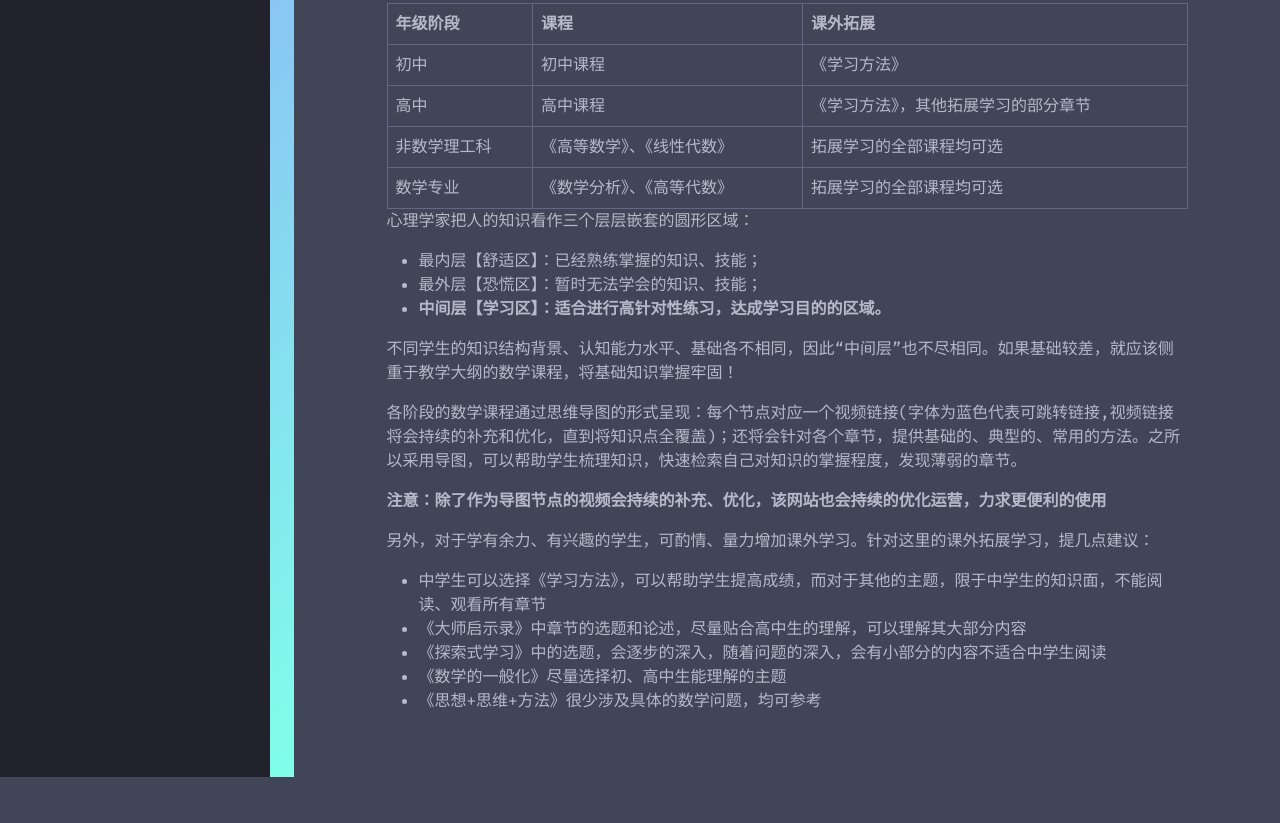
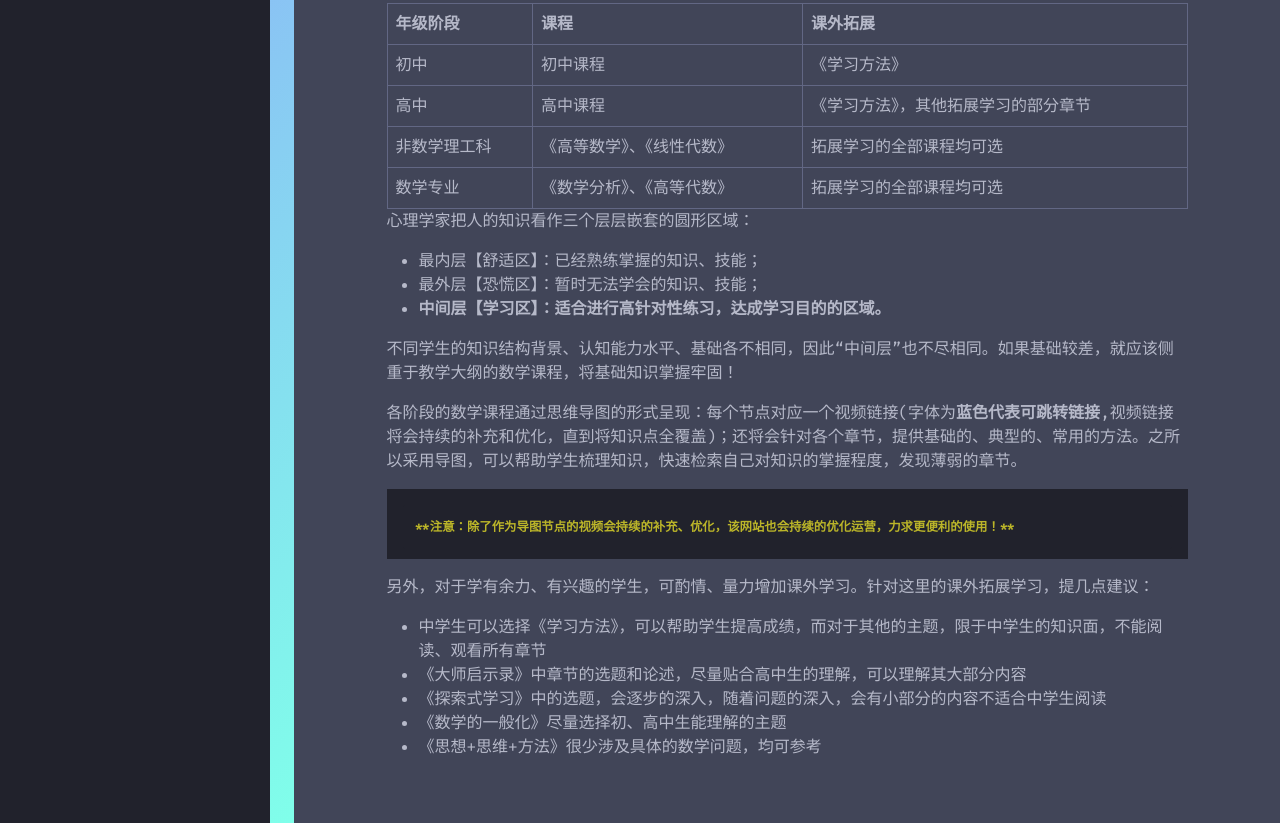
Before and after one commit to jj-math/jj-math.github.io, a plain HTML site: page index.html in a window 1280 px wide. Shown: the part 961-1784 px from the top of the page. Before the commit the page ends 1738 px from the top, so only its background shows below. Drawn offline with nearby package versions, Linux system fonts and the light colour scheme; a script that the page names is missing.

Commit message:
首页修改

```diff
--- a/index.html
+++ b/index.html
@@ -780,7 +780,7 @@
 <article>
 <p><h1 id="_1">简介</h1>
 <p>究尽数学是一个优秀的数学IP，专注于数学思想、思维、知识和方法的分享！</p>
-<p>博主毕业于<strong>哈尔滨工业大学</strong>，是个数学小硕，为学习数学的各级同学（<strong>初中、高中、大学</strong>）准备了系列的学习资料！课程以思维导图的形式展示，使得知识结构一目了然，点击相关的链接，将跳转到视频的播放页面。注意课程为付费的视频，需要在视频平台购买之后学习！</p>
+<p>博主毕业于<strong>哈尔滨工业大学</strong>，是个数学小硕，为学习数学的各级同学（<strong>初中、高中、大学</strong>）准备了系列的学习资料！课程以思维导图的形式展示，使得知识结构一目了然，点击相关的链接，将跳转到视频的播放页面(内容会持续补充、完善)。注意课程为付费的视频，需要在视频平台购买之后学习！</p>
 <h2 id="_2">数学应该学什么？</h2>
 <p>当然是各种的数学概念、定理、公式和法则等等各种知识。在这里将呈现初中、高中各年级阶段的全部课程内容；以及面向非数学专业的理工科大学生，准备了《高等数学》和《线性代数》；面向数学专业提供了《数学分析》和《高等代数》两门专业基础课。所有的课程都是精心制作的视频，具体的课程目录，请到导航页寻找！</p>
 <h3 id="_3">数学课程</h3>
@@ -871,8 +871,9 @@
 <li><strong>中间层【学习区】：适合进行高针对性练习，达成学习目的的区域。</strong></li>
 </ul>
 <p>不同学生的知识结构背景、认知能力水平、基础各不相同，因此“中间层”也不尽相同。如果基础较差，就应该侧重于教学大纲的数学课程，将基础知识掌握牢固！</p>
-<p>各阶段的数学课程通过思维导图的形式呈现：每个节点对应一个视频链接(字体为蓝色代表可跳转链接,视频链接将会持续的补充和优化，直到将知识点全覆盖)；还将会针对各个章节，提供基础的、典型的、常用的方法。之所以采用导图，可以帮助学生梳理知识，快速检索自己对知识的掌握程度，发现薄弱的章节。</p>
-<p><strong>注意：除了作为导图节点的视频会持续的补充、优化，该网站也会持续的优化运营，力求更便利的使用</strong></p>
+<p>各阶段的数学课程通过思维导图的形式呈现：每个节点对应一个视频链接(字体为<strong>蓝色代表可跳转链接</strong>,视频链接将会持续的补充和优化，直到将知识点全覆盖)；还将会针对各个章节，提供基础的、典型的、常用的方法。之所以采用导图，可以帮助学生梳理知识，快速检索自己对知识的掌握程度，发现薄弱的章节。</p>
+<pre><code>**注意：除了作为导图节点的视频会持续的补充、优化，该网站也会持续的优化运营，力求更便利的使用！**
+</code></pre>
 <p>另外，对于学有余力、有兴趣的学生，可酌情、量力增加课外学习。针对这里的课外拓展学习，提几点建议：</p>
 <ul>
 <li>中学生可以选择《学习方法》，可以帮助学生提高成绩，而对于其他的主题，限于中学生的知识面，不能阅读、观看所有章节</li>
```
Also changed, not shown: 1 other file.
